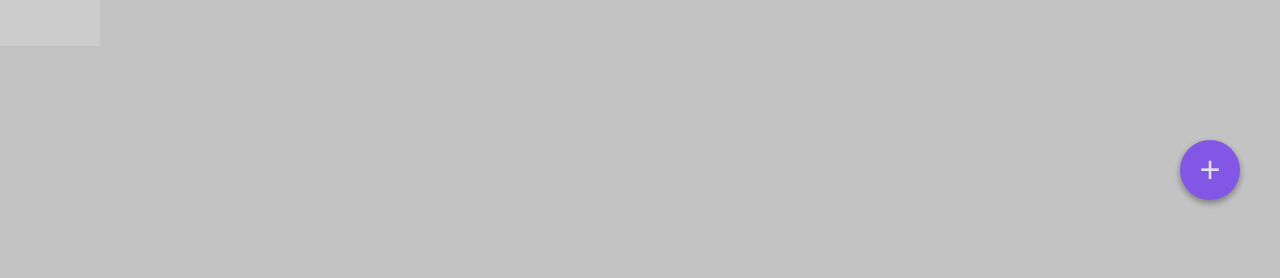
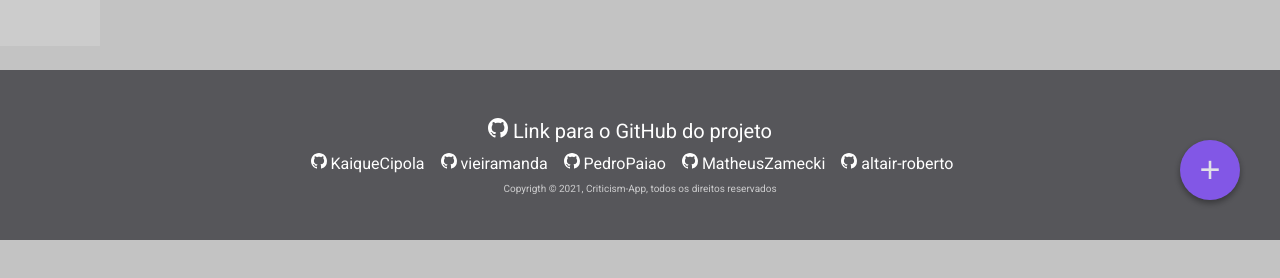
Before and after one commit to PedroPaiao/cristicism-app, a Next.js app: page / in a window 1280 px wide. Shown: the part 560-838 px from the top of the page. After the commit the page ends 800 px from the top, so only its background shows below. Built offline with nearby package versions, Linux system fonts and the light colour scheme.

Commit message:
adding Footer

```diff
--- a/src/components/FloatActionButton.ts
+++ b/src/components/FloatActionButton.ts
@@ -1,6 +1,7 @@
 import styled from 'styled-components'
 
 export const FloatActionButton = styled.button`
+  z-index: 1;
   position: absolute;
   bottom: 40px;
   right: 40px;
--- /dev/null
+++ b/src/components/MainFooter.tsx
@@ -0,0 +1,53 @@
+import React from 'react'
+import { GoMarkGithub } from 'react-icons/go'
+import {
+  Footer,
+  SocialList,
+  SocialItem,
+  SocialItemContent
+} from '../styles/components/Footer.style'
+
+export default function MainFooter(): JSX.Element {
+  return (
+    <Footer>
+      <SocialList>
+        <SocialItem>
+          <SocialItemContent href="https://github.com/PedroPaiao/cristicism-app">
+            <GoMarkGithub /> Link para o GitHub do projeto
+          </SocialItemContent>
+        </SocialItem>
+      </SocialList>
+      <SocialList>
+        <SocialItem>
+          <SocialItemContent href="https://github.com/KaiqueCipola">
+            <GoMarkGithub /> KaiqueCipola
+          </SocialItemContent>
+        </SocialItem>
+        <SocialItem>
+          <SocialItemContent href="https://github.com/vieiramanda">
+            <GoMarkGithub /> vieiramanda
+          </SocialItemContent>
+        </SocialItem>
+        <SocialItem>
+          <SocialItemContent href="https://github.com/PedroPaiao">
+            <GoMarkGithub /> PedroPaiao
+          </SocialItemContent>
+        </SocialItem>
+        <SocialItem>
+          <SocialItemContent href="https://github.com/MateusZamecki">
+            <GoMarkGithub /> MatheusZamecki
+          </SocialItemContent>
+        </SocialItem>
+        <SocialItem>
+          <SocialItemContent href="https://github.com/altair-roberto">
+            <GoMarkGithub /> altair-roberto
+          </SocialItemContent>
+        </SocialItem>
+      </SocialList>
+      <SocialList>
+        <span>Copyrigth</span> &copy; 2021, Criticism-App, todos os direitos
+        reservados
+      </SocialList>
+    </Footer>
+  )
+}
--- a/src/pages/_app.tsx
+++ b/src/pages/_app.tsx
@@ -2,6 +2,7 @@ import React from 'react'
 import { AppProps } from 'next/app'
 import { ThemeProvider } from 'styled-components'
 
+import MainFooter from '../components/MainFooter'
 import MainHeader from '../components/MainHeader'
 import GlobalStyle from '../styles/globals'
 import theme from '../styles/theme'
@@ -35,31 +36,7 @@ const MyApp: React.FC<AppProps> = ({ Component, pageProps }) => {
       <MovieCard
         imageLink={'https://via.placeholder.com/600/92c952'}
       ></MovieCard>
-      <br />
-      <br />
-      <br />
-      <br />
-      <br />
-      <br />
-      <br />
-      <br />
-      <br />
-      <br />
-      <br />
-      <br />
-      <br />
-      <br />
-      <br />
-      <br />
-      <br />
-      <br />
-      <br />
-      <br />
-      <br />
-      <br />
-      <br />
-      <br />
-      <br />
+      <MainFooter>asdasdasd</MainFooter>
     </ThemeProvider>
   )
 }
--- /dev/null
+++ b/src/styles/components/Footer.style.tsx
@@ -0,0 +1,42 @@
+import styled from 'styled-components'
+
+export const Footer = styled.footer`
+  height: 170px;
+  width: 100%;
+  display: block;
+  position: fixed;
+  bottom: 0%;
+  background-color: #56565a;
+  color: #fff;
+  padding: 3em;
+  text-align: center;
+`
+export const SocialItem = styled.li`
+  padding-right: 1em;
+  margin-bottom: 2em;
+  display: inline;
+  justify-content: center;
+  list-style-type: none;
+  margin: 1 em;
+`
+export const SocialItemContent = styled.a`
+  color: #fff;
+  text-decoration: none;
+  &:hover {
+    color: ${props => props.theme.colors.primary};
+    transition: color 0.75s ease;
+    -webkit-transition: color 0.75s ease;
+    -moz-transition: color 0.75s ease;
+    -o-transition: color 0.75s ease;
+  }
+`
+export const SocialList = styled.ul`
+  &:first-child {
+    font-size: 20px;
+  }
+  &:last-child {
+    font-size: 10px;
+    color: rgba(255, 255, 255, 0.7);
+  }
+  margin-bottom: 10px;
+`
```
